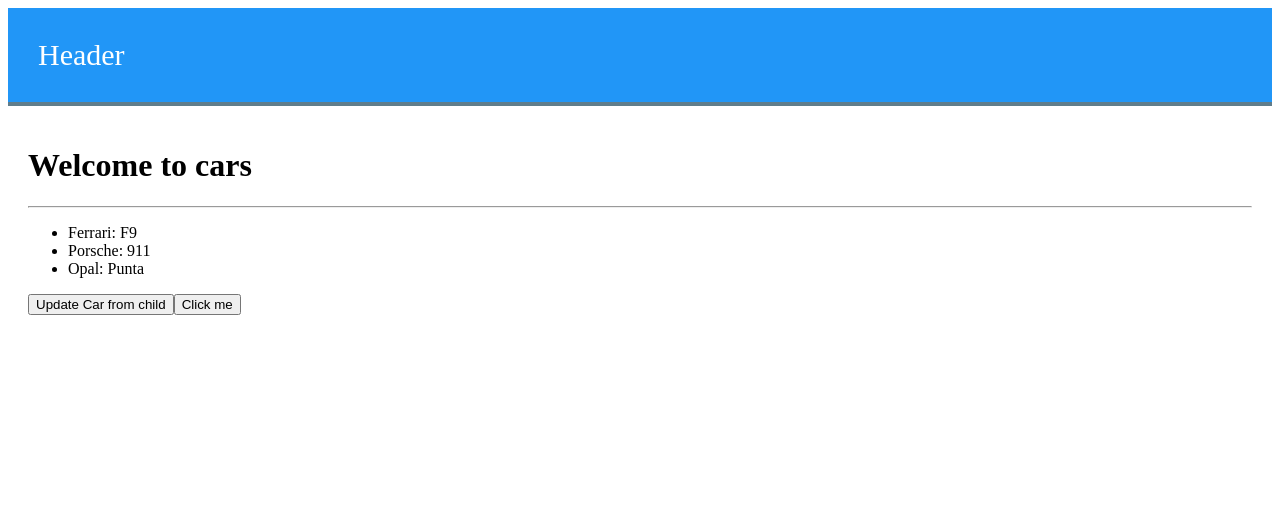
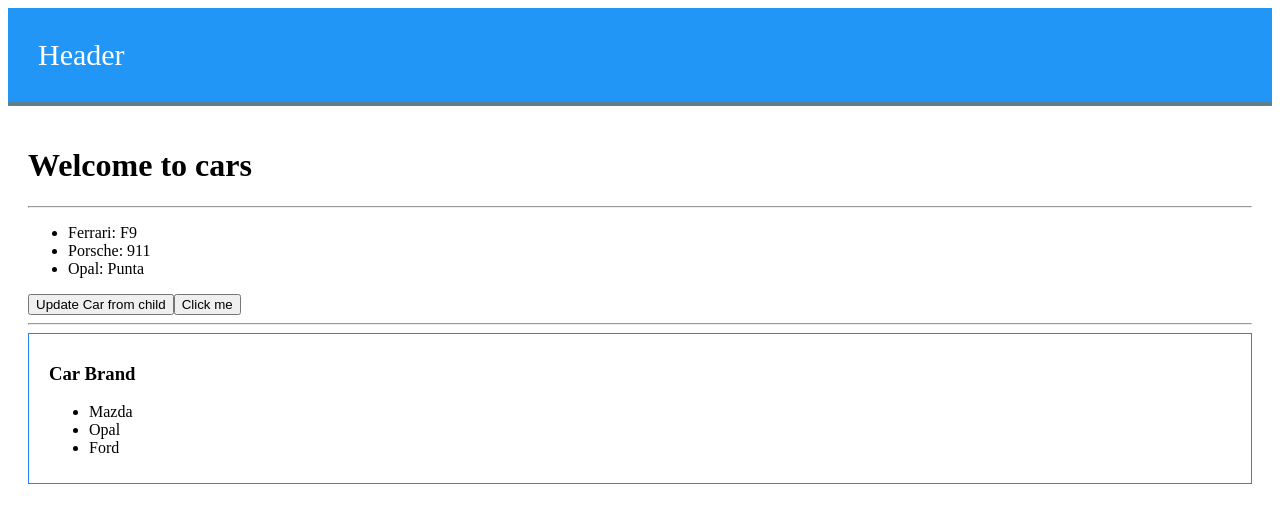
Before and after one commit to Versatilerz/CompleteVueJS2024, a Vue app in the folder FirstProject/: page / in a window 1280 px wide. Shown: the top 522 px of the page. Built offline with nearby package versions, Linux system fonts and the light colour scheme.

Commit message:
slots + named slots

```diff
--- a/FirstProject/src/App.vue
+++ b/FirstProject/src/App.vue
@@ -2,6 +2,7 @@
 import Cars from "./components/cars/Index.vue";
 import AppHeader from "./components/AppHeader.vue";
 import { reactive, provide } from "vue";
+import Brands from "@/components/cars/Brands.vue";
 
 const cars = reactive([
   {
@@ -23,6 +24,8 @@ const updateCar = () => {
 };
 
 provide("cars", { cars, updateCar });
+
+const brands = reactive(["Mazda", "Opal", "Ford"]);
 </script>
 
 <template>
@@ -30,6 +33,12 @@ provide("cars", { cars, updateCar });
   <div class="container">
     <Cars />
     <button @click="updateCar">Click me</button>
+    <hr />
+    <Brands>
+      <ul>
+        <li v-for="(brand, index) in brands" :key="index">{{ brand }}</li>
+      </ul>
+    </Brands>
   </div>
 </template>
 
--- /dev/null
+++ b/FirstProject/src/components/cars/Brands.vue
@@ -0,0 +1,15 @@
+<script setup></script>
+
+<template>
+  <div class="car_brands">
+    <h3>Car Brand</h3>
+    <slot />
+  </div>
+</template>
+
+<style scroped>
+.car_brands {
+  border: 1px solid #2186f3;
+  padding: 10px 20px;
+}
+</style>
```
